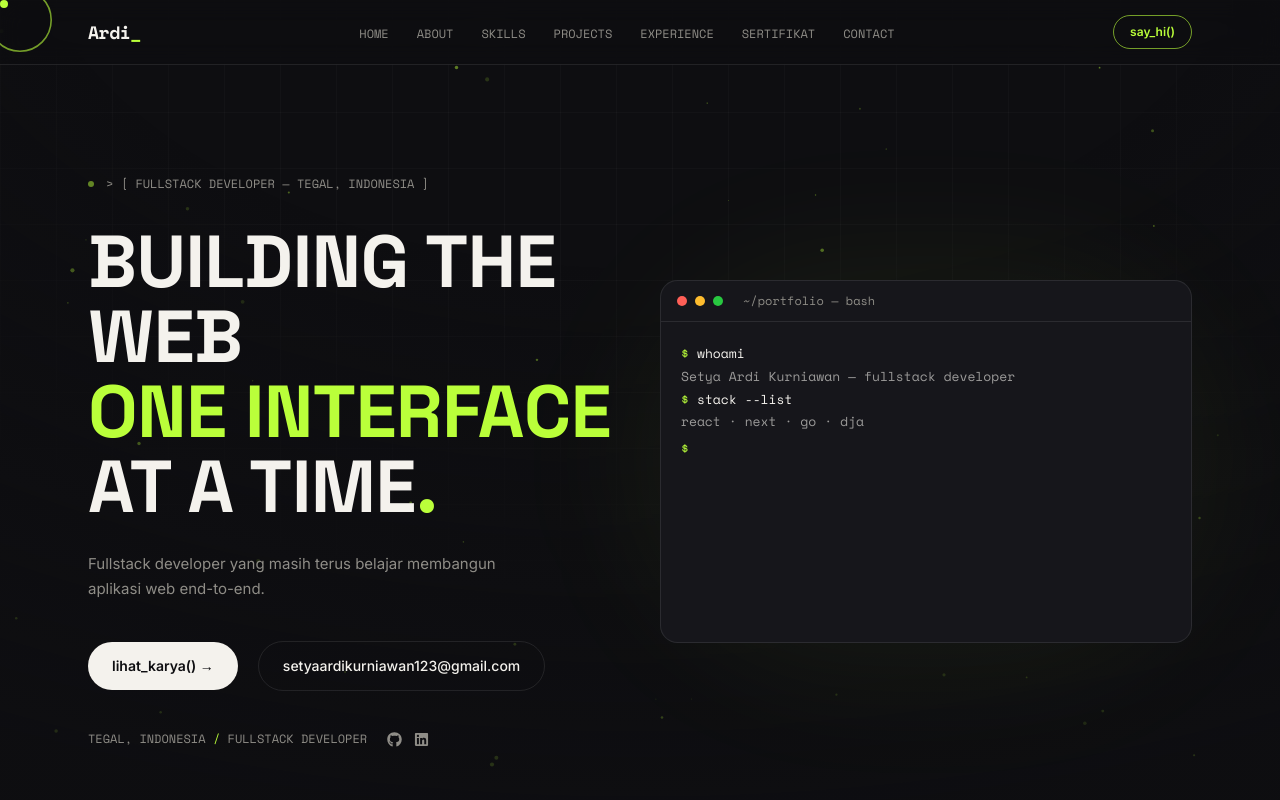
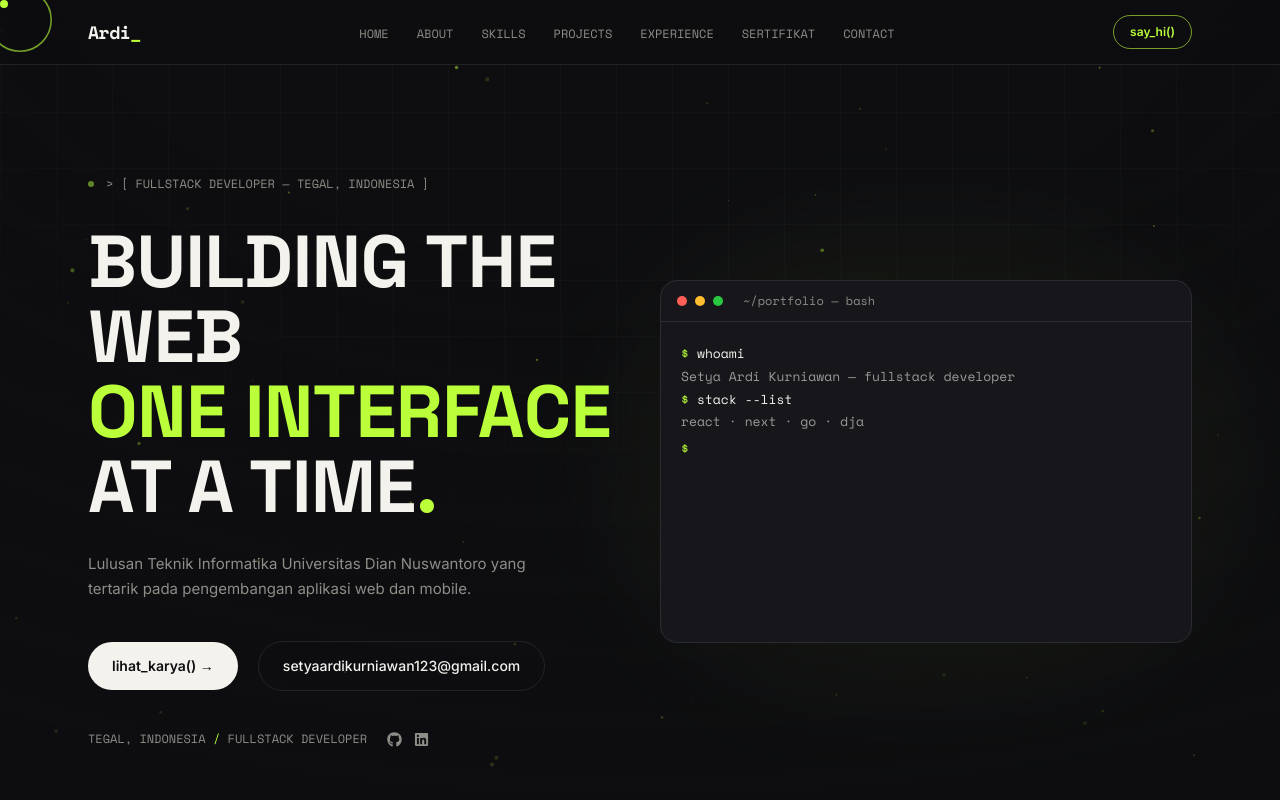
Before and after one commit to setyaardik/porto, a React (Vite) app: page / in a window 1280 px wide. Shown: the top 800 px of the page. Built offline with nearby package versions, Linux system fonts and the light colour scheme; the HTML template or start-up script is replaced by a standard one.

Commit message:
perbarui deskripsi profil jadi lulusan & stack lengkap

```diff
--- a/src/data.ts
+++ b/src/data.ts
@@ -15,7 +15,7 @@ export const profile = {
     'UI/UX Enthusiast',
   ],
   summary:
-    'Fullstack developer yang masih terus belajar membangun aplikasi web end-to-end. Terbiasa mengerjakan project pakai React, Go, Django, dan Laravel, dengan PostgreSQL dan MySQL untuk urusan data. Lebih suka menulis kode yang jelas dan mudah dipahami daripada yang terlihat rumit.',
+    'Lulusan Teknik Informatika Universitas Dian Nuswantoro yang tertarik pada pengembangan aplikasi web dan mobile. Pernah magang sebagai Web Developer Intern di PT PRPP Jawa Tengah (Perseroda), ikut mengembangkan sistem informasi berbasis web untuk Grand Maerakaca. Terbiasa menggunakan React, JavaScript, Flutter, Go, Django, Laravel, PHP, MySQL, dan REST API. Terus mengembangkan kemampuan di bidang full-stack development serta terbuka untuk kesempatan kerja maupun magang.',
   skills: [
     { name: 'React', level: 90, icon: 'react' },
     { name: 'TypeScript', level: 85, icon: 'ts' },
@@ -191,7 +191,7 @@ export const profile = {
       period: '2022 - 2026',
       gpa: '3.4',
       description:
-        'Mahasiswa Teknik Informatika yang fokus mendalami web development full-stack dan aktif di komunitas pengembangan teknologi kampus.',
+        'Lulusan Teknik Informatika yang fokus mendalami web development full-stack dan aktif di komunitas pengembangan teknologi kampus.',
     },
   ],
 }
```
